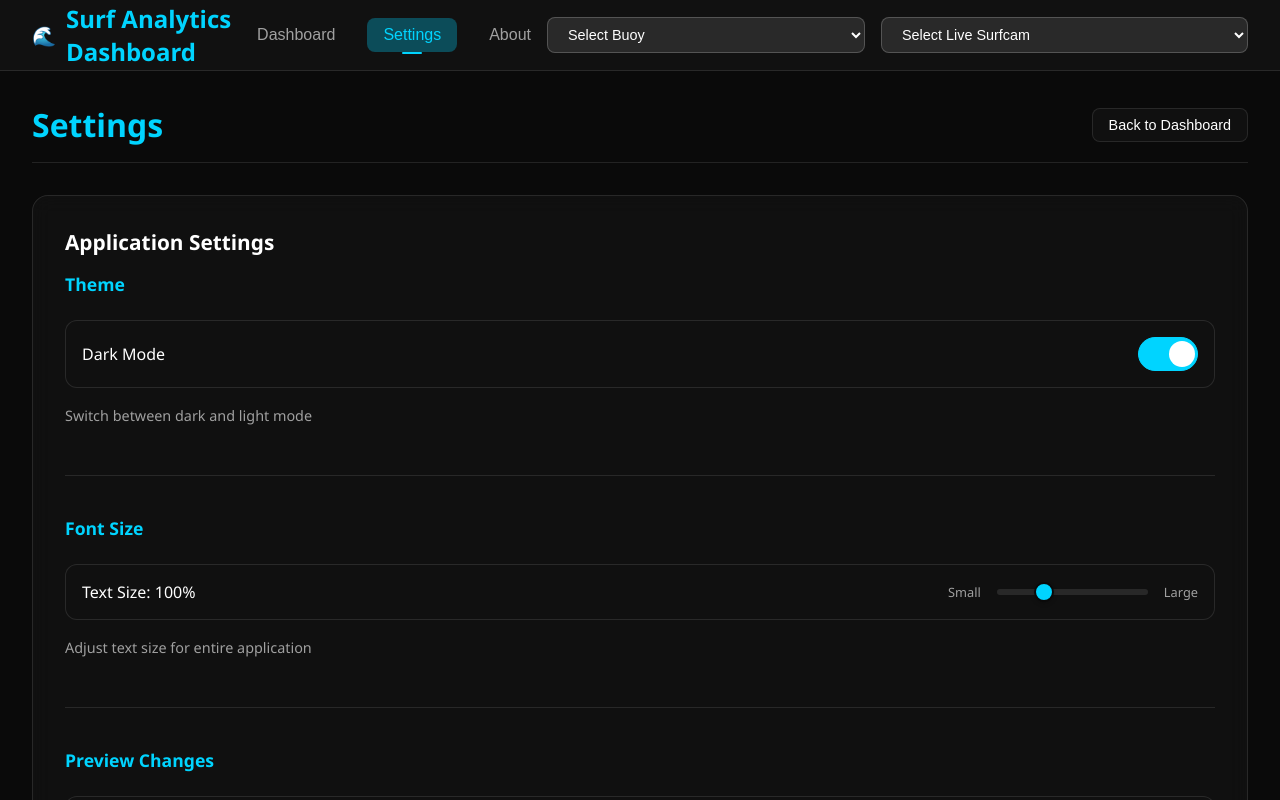
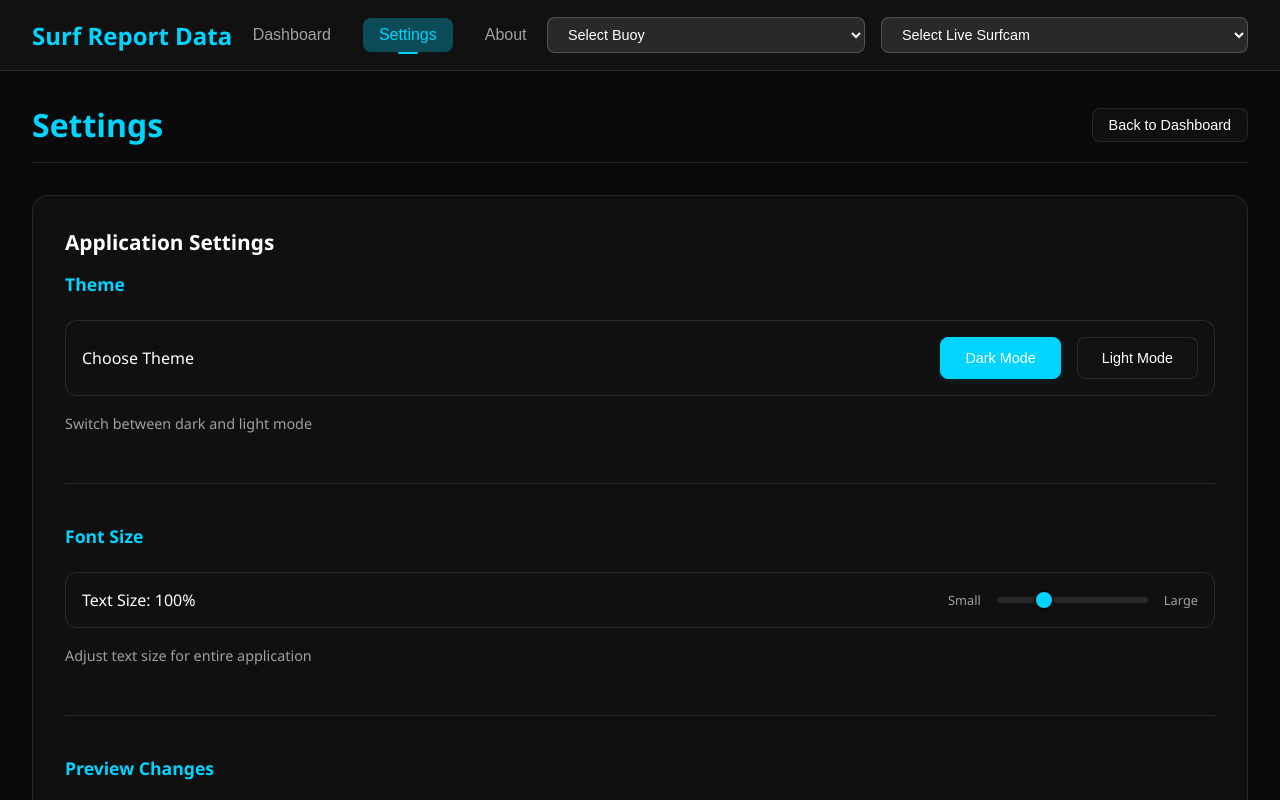
Before and after one commit to RyanFabrick/ML-CV-Surf-Reporter, a React (Create React App) app in the folder frontend/: page / in a window 1280 px wide. Both pictures are taken after a click on the button "Settings". Shown: the top 800 px of the page. Built offline with nearby package versions, Linux system fonts and the light colour scheme.

Commit message:
FInished theme mode. Abandoned toggle. Switched to two respective buttons

```diff
--- a/frontend/src/App.css
+++ b/frontend/src/App.css
@@ -120,11 +120,6 @@ body {
 .logo:hover {
     color: var(--accent-color);
     opacity: 0.8;
-}
-
-.logo::before {
-    content: "🌊";
-    font-size: 1.2rem;
 }
 
 /* Navigation Menu */
@@ -936,3 +931,58 @@ body {
         gap: 1rem;
     }
 }
+
+/* Theme Buttons Styles */
+.theme-buttons {
+  display: flex;
+  gap: 1rem;
+  align-items: center;
+}
+
+.theme-button {
+  background: var(--panel-bg);
+  border: 1px solid var(--border-color);
+  color: var(--text-primary);
+  padding: 0.75rem 1.5rem;
+  border-radius: 8px;
+  cursor: pointer;
+  transition: all 0.3s ease;
+  font-size: 0.9rem;
+  font-weight: 500;
+  display: flex;
+  align-items: center;
+  gap: 0.5rem;
+  min-width: 120px;
+  justify-content: center;
+}
+
+.theme-button:hover {
+  background: var(--panel-hover-bg);
+  border-color: var(--accent-color-dim);
+  transform: translateY(-1px);
+}
+
+.theme-button.active {
+  background: var(--accent-color);
+  border-color: var(--accent-color);
+  color: #ffffff;
+  box-shadow: 0 2px 8px var(--shadow-accent);
+}
+
+.theme-button.active:hover {
+  background: var(--accent-color);
+  opacity: 0.9;
+}
+
+/* Responsive design for theme buttons */
+@media (max-width: 768px) {
+  .theme-buttons {
+    flex-direction: column;
+    width: 100%;
+    gap: 0.5rem;
+  }
+
+  .theme-button {
+    width: 100%;
+  }
+}
--- a/frontend/src/App.js
+++ b/frontend/src/App.js
@@ -131,7 +131,7 @@ function App() {
       <nav className="top-nav">
         <div className="nav-container">
           <div className="logo" onClick={() => handleNavigation('dashboard')}>
-            Surf Analytics Dashboard
+            Surf Report Data
           </div>
 
           {/* New Navigation Menu */}
--- a/frontend/src/components/Settings_Page.js
+++ b/frontend/src/components/Settings_Page.js
@@ -15,18 +15,22 @@ const SettingsPage = ({ onNavigate, theme, onThemeChange, fontSize, onFontSizeCh
       <div className="settings-section">
         <h3>Theme</h3>
         <div className="setting-item">
-          <label htmlFor="theme-toggle" className="setting-label">
-            Dark Mode
+          <label className="setting-label">
+            Choose Theme
           </label>
-          <div className="toggle-switch">
-            <input
-            type="checkbox"
-            id="theme-toggle"
-            className="toggle-input"
-            checked={theme === 'dark'}
-            onChange={(e) => onThemeChange(e.target.checked ? 'dark' : 'light')}
-            />
-            <span className="toggle-slider"></span>
+          <div className="theme-buttons">
+            <button
+              className={`theme-button ${theme === 'dark' ? 'active' : ''}`}
+              onClick={() => onThemeChange('dark')}
+            >
+              Dark Mode
+            </button>
+            <button
+              className={`theme-button ${theme === 'light' ? 'active' : ''}`}
+              onClick={() => onThemeChange('light')}
+            >
+              Light Mode
+            </button>
           </div>
         </div>
         <p className="setting-description">
```
